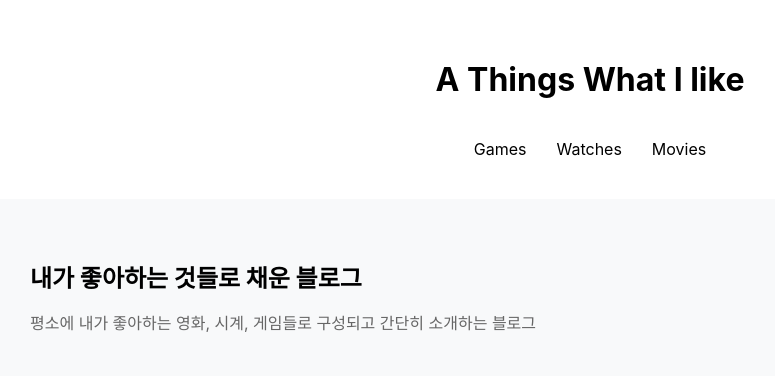
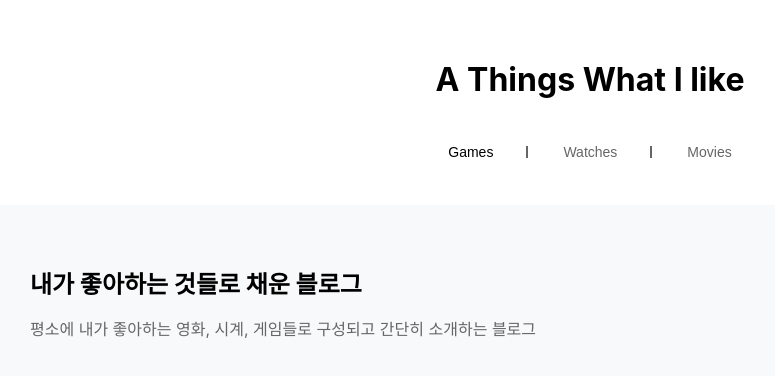
Before and after one commit to Ihoeon/w24-frontend, a React (Create React App) app: page / in a window 1280 px wide. Shown: the top 376 px of the page, without its empty margins (50-825 px from the left). Built offline with nearby package versions, Linux system fonts and the light colour scheme; no server answers.

Commit message:
오류수정2

```diff
--- a/src/pages/Home.js
+++ b/src/pages/Home.js
@@ -23,25 +23,26 @@ export default function Home() {
     <div className="container">
       <h1>A Things What I like</h1>
 
-      <nav className="category-nav">
-  <a
+
+    <nav className="category-nav">
+  <button
     className={activeCategory === 'Games' ? 'active' : ''}
     onClick={() => setActiveCategory('Games')}
   >
     Games
-  </a>
-  <a
+  </button>
+  <button
     className={activeCategory === 'Watches' ? 'active' : ''}
     onClick={() => setActiveCategory('Watches')}
   >
     Watches
-  </a>
-  <a
+  </button>
+  <button
     className={activeCategory === 'Movies' ? 'active' : ''}
     onClick={() => setActiveCategory('Movies')}
   >
     Movies
-  </a>
+  </button>
 </nav>
 
       <div className="hero-section">
--- a/src/styles/styles.css
+++ b/src/styles/styles.css
@@ -13,18 +13,45 @@ h1 {
 .category-nav {
     display: flex;
     justify-content: center;
-  gap: 30px;
-  margin: 20px 0;
+    gap: 40px; /* 간격을 더 넓게 조정 */
+    margin: 30px 0;
+    text-align: center;
   }
 
-.category-nav span {
+  .category-nav button {
+    background: none;
+    border: none;
+    color: #666;
     cursor: pointer;
-  color: #666;
-  font-size: 20px;
+    padding: 5px 15px; /* 좌우 패딩 추가 */
+    font-size: 14px;
+    position: relative; /* 구분선을 위한 position 설정 */
   }
 
-.category-nav span:hover {
+  /* 구분선 스타일 수정 */
+  .category-nav button:not(:last-child)::after {
+    content: "";
+    position: absolute;
+    right: -20px; /* 구분선 위치 조정 */
+    top: 50%;
+    transform: translateY(-50%);
+    height: 12px; /* 구분선 높이 */
+    width: 1px;
+    background-color: #666;
+  }
+
+  .category-nav button:hover {
     color: #000;
+  }
+
+  .category-nav button.active {
+    color: #000;
+  }
+
+  .category-nav button:not(:last-child)::after {
+    content: "";
+    border-right: 1px solid #666;
+    margin-left: 20px;
   }
 
 .hero-section {
```
Lines whose indentation alone changed are shown as unchanged.
